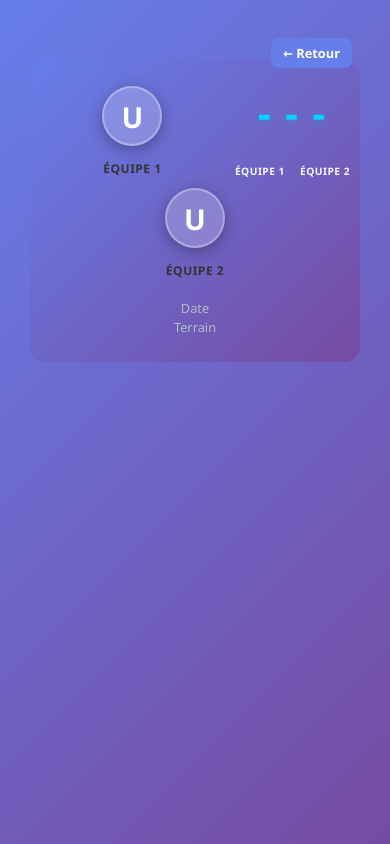
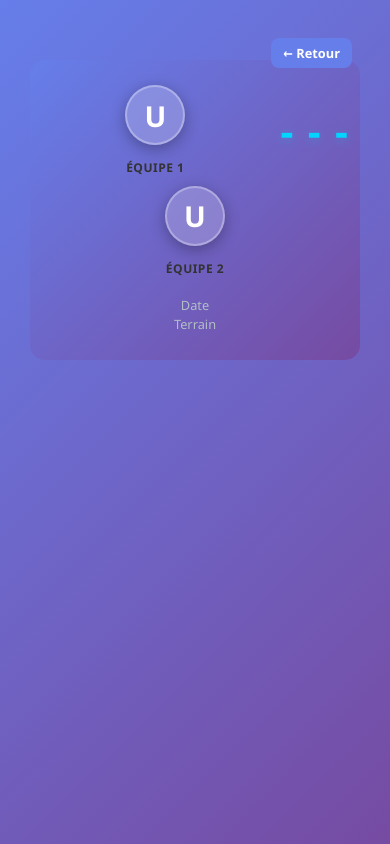
Before and after one commit to quentinmd/interligues-u14, a plain HTML site: page match.html in a window 390 px wide. Drawn offline with Linux system fonts and the light colour scheme.

Commit message:
Suppression: les noms des équipes sous le score ne sont pas nécessaires

```diff
--- a/match-details.js
+++ b/match-details.js
@@ -121,10 +121,6 @@ function displayMatchInfo(info) {
     document.getElementById('team2-name').textContent = info.equipe2 || 'Équipe 2';
     document.getElementById('score1').textContent = info.score1 || '-';
     document.getElementById('score2').textContent = info.score2 || '-';
-
-    // Afficher les noms dans le score
-    document.getElementById('score-team1-name').textContent = info.equipe1 || 'Équipe 1';
-    document.getElementById('score-team2-name').textContent = info.equipe2 || 'Équipe 2';
 
     // Avatar avec première lettre
     const avatar1 = document.getElementById('avatar1');
--- a/match.html
+++ b/match.html
@@ -109,24 +109,6 @@
             letter-spacing: 2px;
             color: #00d4ff;
             text-shadow: 0 2px 10px rgba(0, 212, 255, 0.3);
-        }
-
-        .score-teams {
-            display: flex;
-            gap: 50px;
-            justify-content: center;
-            font-size: 0.85em;
-            text-transform: uppercase;
-            font-weight: 700;
-            letter-spacing: 0.5px;
-            opacity: 0.95;
-            margin-top: 10px;
-        }
-
-        .score-team-name {
-            max-width: 150px;
-            line-height: 1.3;
-            font-size: 0.95em;
         }
 
         .match-date-time {
@@ -452,16 +434,6 @@
                 font-size: 3em;
             }
 
-            .score-teams {
-                gap: 30px;
-                font-size: 0.8em;
-            }
-
-            .score-team-name {
-                max-width: 120px;
-                font-size: 0.9em;
-            }
-
             .match-info {
                 grid-template-columns: 1fr;
             }
@@ -525,16 +497,6 @@
                 font-size: 2.5em;
             }
 
-            .score-teams {
-                gap: 15px;
-                font-size: 0.75em;
-            }
-
-            .score-team-name {
-                max-width: 70px;
-                font-size: 0.85em;
-            }
-
             .match-date-time {
                 font-size: 0.8em;
             }
@@ -562,10 +524,6 @@
                 </div>
                 <div class="score-container">
                     <div class="score-display"><span id="score1">-</span> - <span id="score2">-</span></div>
-                    <div class="score-teams">
-                        <div class="score-team-name" id="score-team1-name">Équipe 1</div>
-                        <div class="score-team-name" id="score-team2-name">Équipe 2</div>
-                    </div>
                 </div>
                 <div class="team-hero">
                     <div class="team-avatar" id="avatar2">U</div>
```
